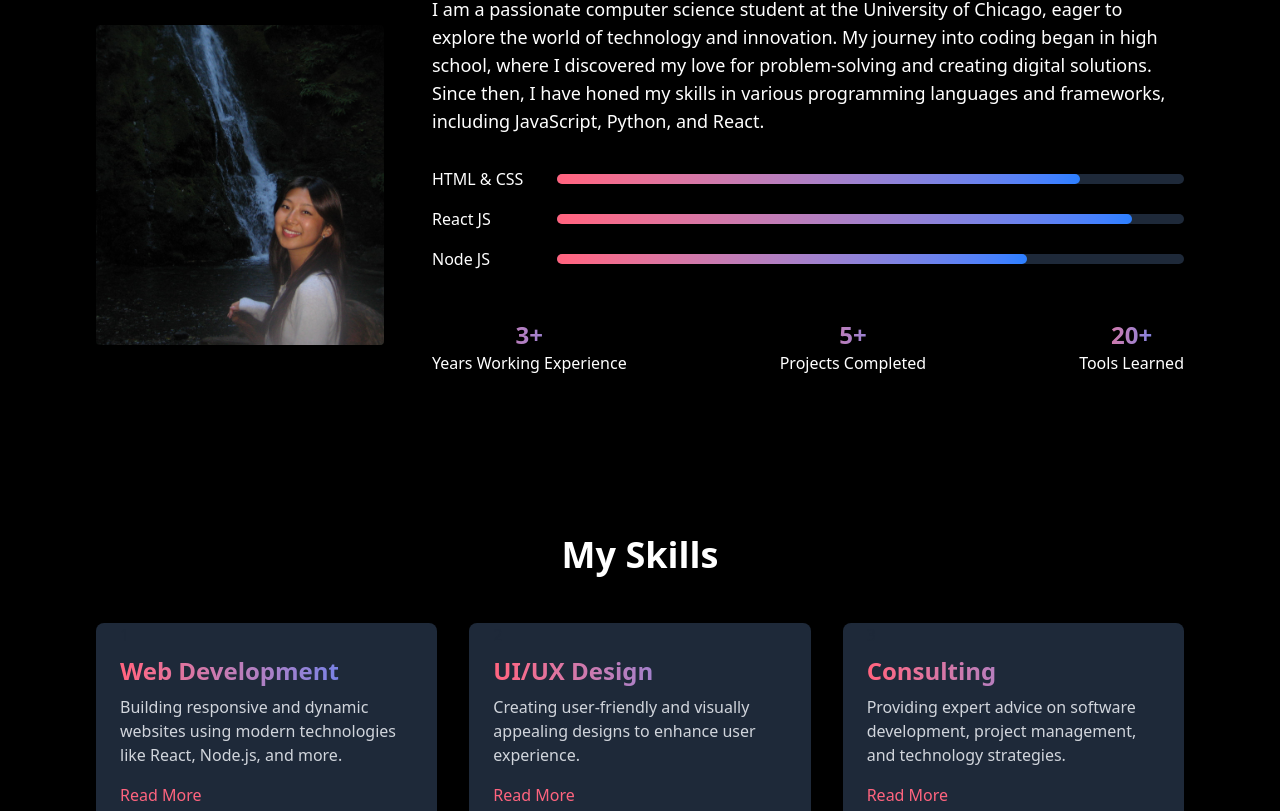
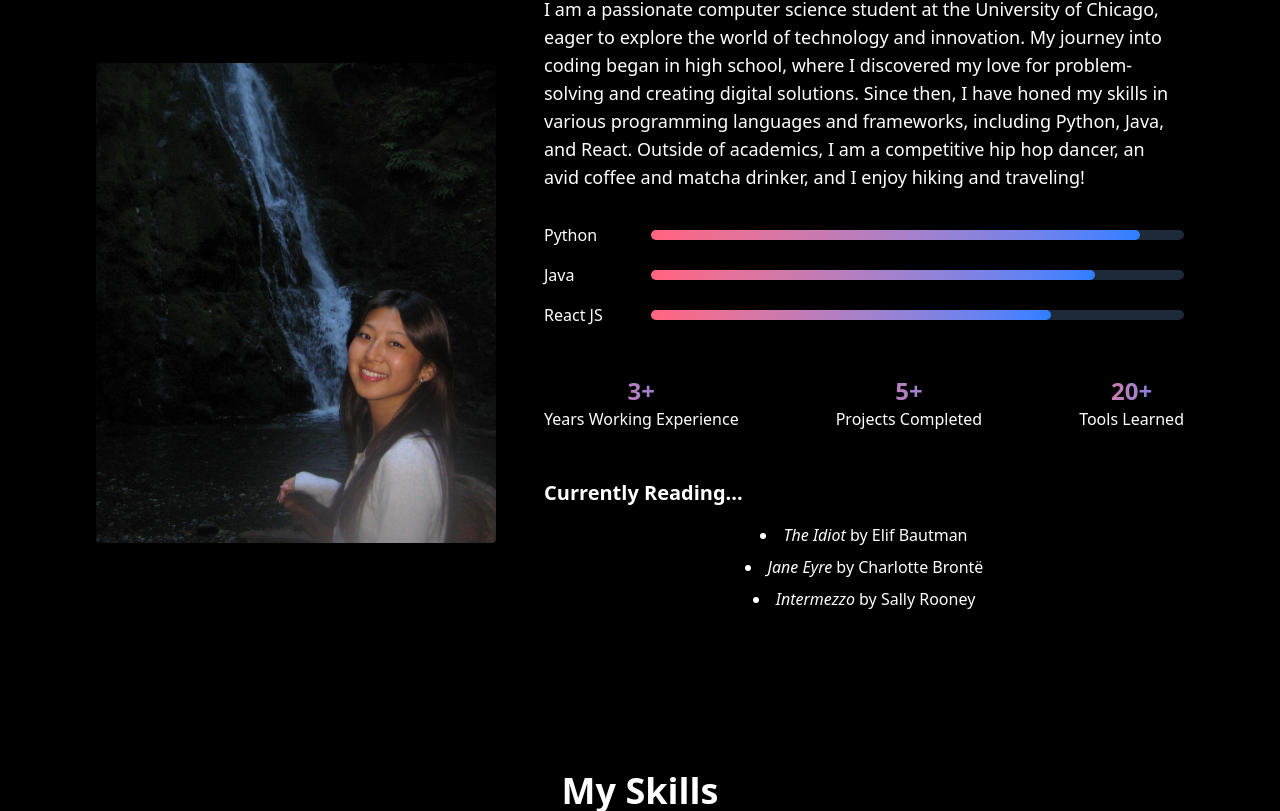
Before and after one commit to anna-y-yan/annas-personal-website, a React (Vite) app: page / in a window 1280 px wide. Shown: the part 713-1524 px from the top of the page. Built offline with nearby package versions, Linux system fonts and the light colour scheme; a web font is replaced by a local one.

Commit message:
reading list added and consistent hover size

```diff
--- a/src/components/About.jsx
+++ b/src/components/About.jsx
@@ -9,19 +9,29 @@ const About = () => {
                 <h2 className='text-4xl font-bold text-center mb-12'>About Me</h2>
                 <div className='flex flex-col md:flex-row items-center md:space-x-12'>
                     <img src={AboutImage} alt='About Me Image'
-                    className='w-72 h-80 rounded object-cover mb-8 md:mb-0'/>
+                    className='w-100 h-120 rounded object-cover mb-8 md:mb-0'/>
                     <div className='flex-1'>
                         <p className='text-lg mb-8'>
                             I am a passionate computer science student at the University of Chicago,
                             eager to explore the world of technology and innovation. My journey
                             into coding began in high school, where I discovered my love for problem-solving
                             and creating digital solutions. Since then, I have honed my skills in
-                            various programming languages and frameworks, including JavaScript, Python, and React.
+                            various programming languages and frameworks, including Python, Java, and React. Outside
+                            of academics, I am a competitive hip hop dancer, an avid coffee and matcha drinker, and
+                            I enjoy hiking and traveling!
                         </p>
                         {/* Skills progress bars */}
                         <div className='space-y-4'>
                             <div className='flex items-center'>
-                                <label htmlFor="htmlandcss" className='w-2/12'>HTML & CSS</label>
+                                <label htmlFor="htmlandcss" className='w-2/12'>Python</label>
+                                <div className="grow bg-gray-800 rounded-full h-2.5">
+                                    <div className='bg-gradient-to-r from-rose-400 to-blue-500 h-2.5
+                                        rounded-full transform transition-transform duration-300 hover:scale-105 w-11/12'>
+                                    </div>
+                                </div>
+                            </div>
+                            <div className='flex items-center'>
+                                <label htmlFor="reactjs" className='w-2/12'>Java</label>
                                 <div className="grow bg-gray-800 rounded-full h-2.5">
                                     <div className='bg-gradient-to-r from-rose-400 to-blue-500 h-2.5
                                         rounded-full transform transition-transform duration-300 hover:scale-105 w-10/12'>
@@ -29,15 +39,7 @@ const About = () => {
                                 </div>
                             </div>
                             <div className='flex items-center'>
-                                <label htmlFor="reactjs" className='w-2/12'>React JS</label>
-                                <div className="grow bg-gray-800 rounded-full h-2.5">
-                                    <div className='bg-gradient-to-r from-rose-400 to-blue-500 h-2.5
-                                        rounded-full transform transition-transform duration-300 hover:scale-105 w-11/12'>
-                                    </div>
-                                </div>
-                            </div>
-                            <div className='flex items-center'>
-                                <label htmlFor="nodejs" className='w-2/12'>Node JS</label>
+                                <label htmlFor="nodejs" className='w-2/12'>React JS</label>
                                 <div className="grow bg-gray-800 rounded-full h-2.5">
                                     <div className='bg-gradient-to-r from-rose-400 to-blue-500 h-2.5
                                         rounded-full transform transition-transform duration-300 hover:scale-105 w-9/12'>
@@ -65,6 +67,24 @@ const About = () => {
                                 <p>Tools Learned</p>
                             </div>
                         </div>
+                        {/* Reading list */}
+                        <div className='mt-12'>
+                            <h3 className='text-xl font-bold mb-4'>Currently Reading...</h3>
+                            <div className='justify-between text-center'>
+                                <ul className='list-disc list-inside space-y-2 text-white'>
+                                <li>
+                                        <span className='italic'>The Idiot</span> by Elif Bautman
+                                </li>
+                                <li>
+                                        <span className='italic'>Jane Eyre</span> by Charlotte Brontë
+                                </li>
+                                <li>
+                                        <span className='italic'>Intermezzo</span> by Sally Rooney
+                                </li>
+                                </ul>
+                            </div>
+
+                        </div>
                     </div>
                 </div>
             </div>
--- a/src/components/Service.jsx
+++ b/src/components/Service.jsx
@@ -41,7 +41,7 @@ const Service = () => {
             <div className='grid grid-cols-1 md:grid-cols-2 lg:grid-cols-3 gap-8'>
                 {services.map(service => (
                     <div key={service.id}
-                    className='bg-gray-800 px-6 pb-6 rounded-lg hover:shadow-lg transform transition-transform duration-300 hover:scale-120'>
+                    className='bg-gray-800 px-6 pb-6 rounded-lg hover:shadow-lg transform transition-transform duration-300 hover:scale-110'>
                     <div className='text-gray-800'
                     >
                         {service.id}
```
